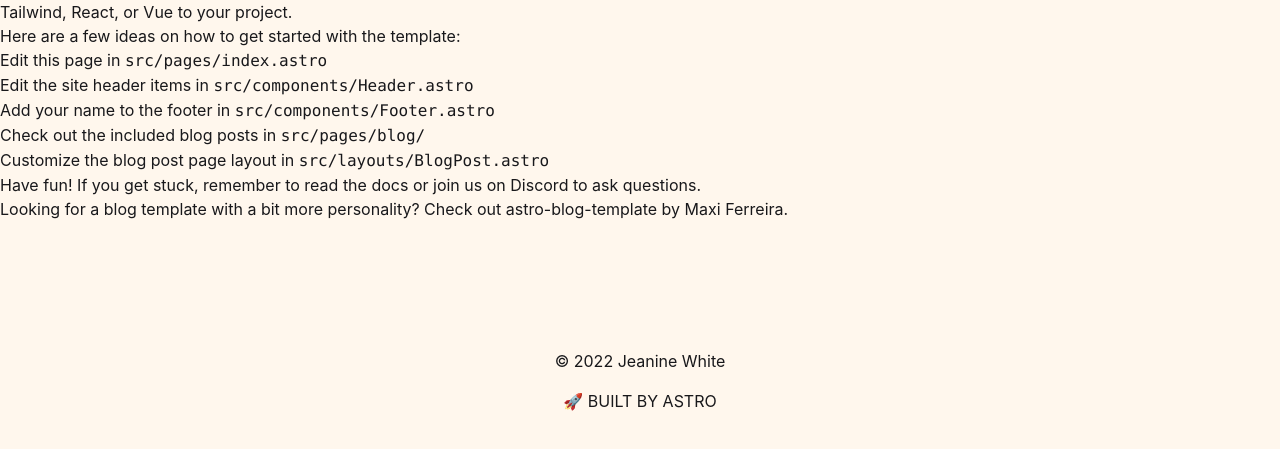
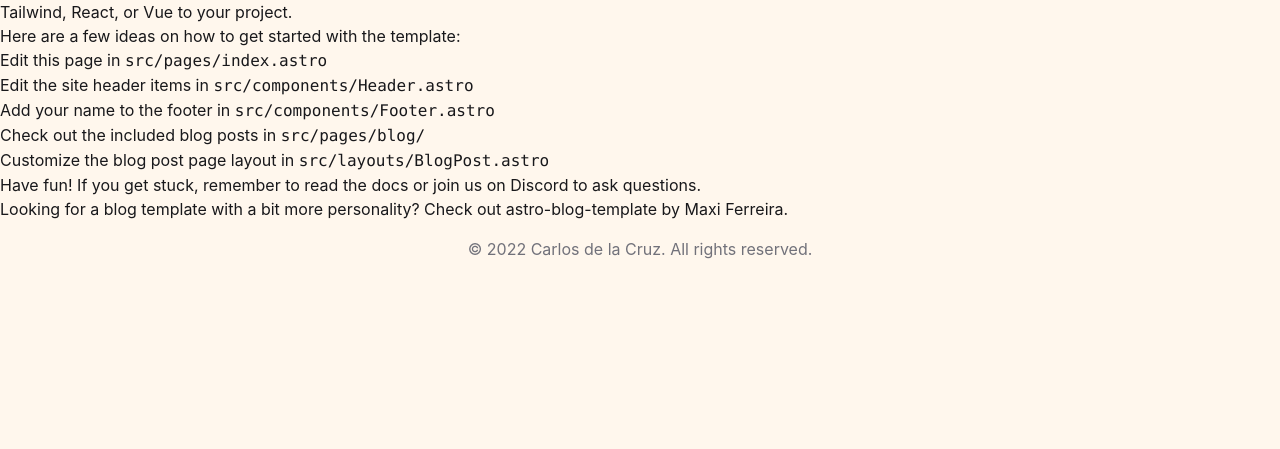
Before and after one commit to heyimcarlos/portfolio, an Astro site: page / in a window 1280 px wide. Shown: the part 97-546 px from the top of the page. Built offline with nearby package versions, Linux system fonts and the light colour scheme; Astro itself is replaced by a stand-in of ours.

Commit message:
clean up footer

```diff
--- a/src/components/Footer.astro
+++ b/src/components/Footer.astro
@@ -1,25 +1,9 @@
 ---
-const currentYear = new Date().getFullYear();
+import { SITE_URL } from '../config'
+const currentYear = new Date().getFullYear()
 ---
 
-<footer>
-	&copy; {currentYear} Jeanine White
-	<small class="byline">🚀 Built by Astro</small>
+<footer class="p-4 text-center text-zinc-500">
+  &copy; {currentYear}
+  <a href={SITE_URL}> Carlos de la Cruz</a>. All rights reserved.
 </footer>
-<style>
-	footer {
-		text-align: center;
-		padding-top: 8rem;
-		padding-right: 2rem;
-		padding-bottom: 4rem;
-		padding-left: 2rem;
-	}
-
-	.byline {
-		display: block;
-		margin-top: 1rem;
-		color: var(--t-subdue);
-		font-size: var(--f-d2);
-		text-transform: uppercase;
-	}
-</style>
```
